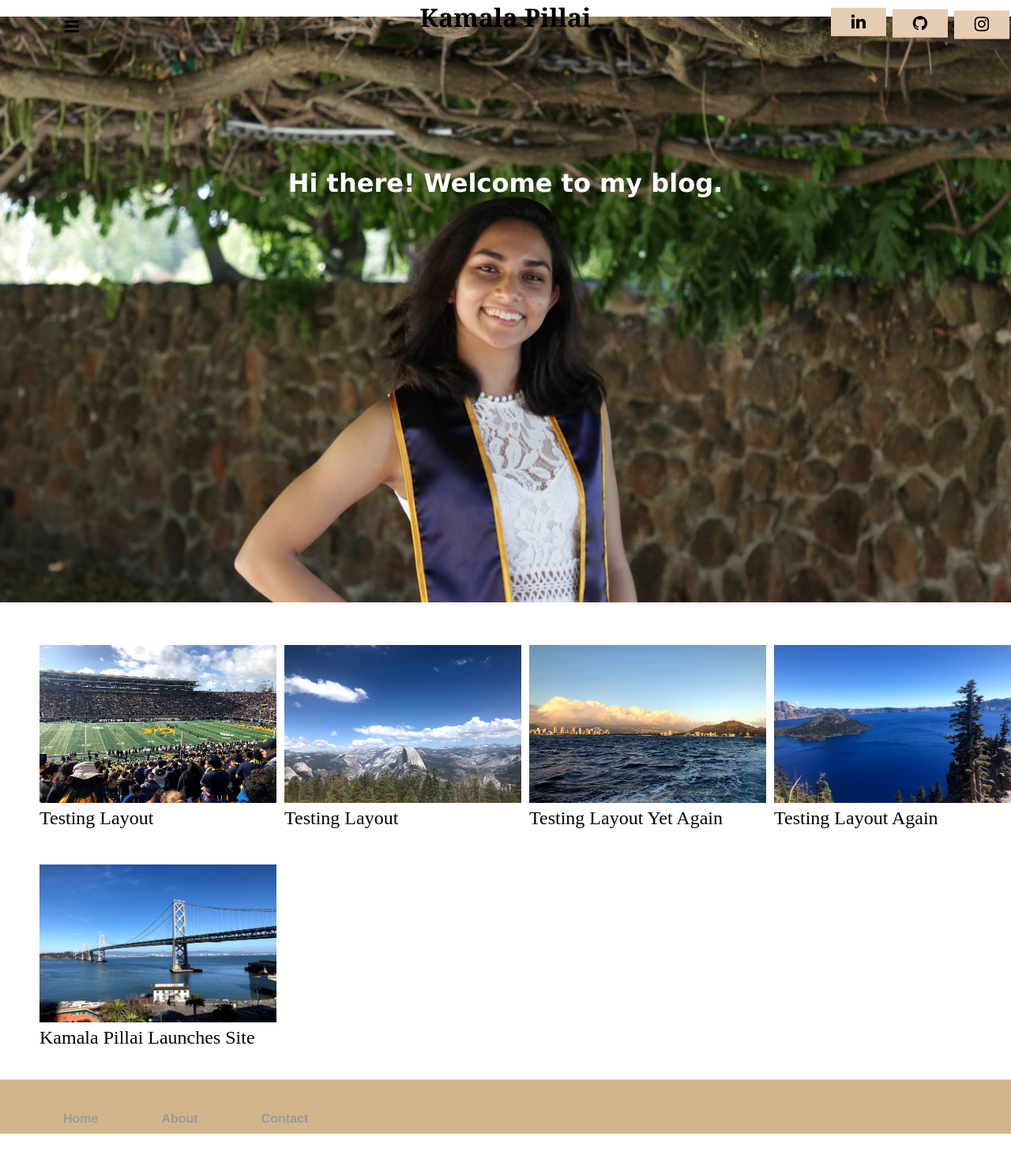
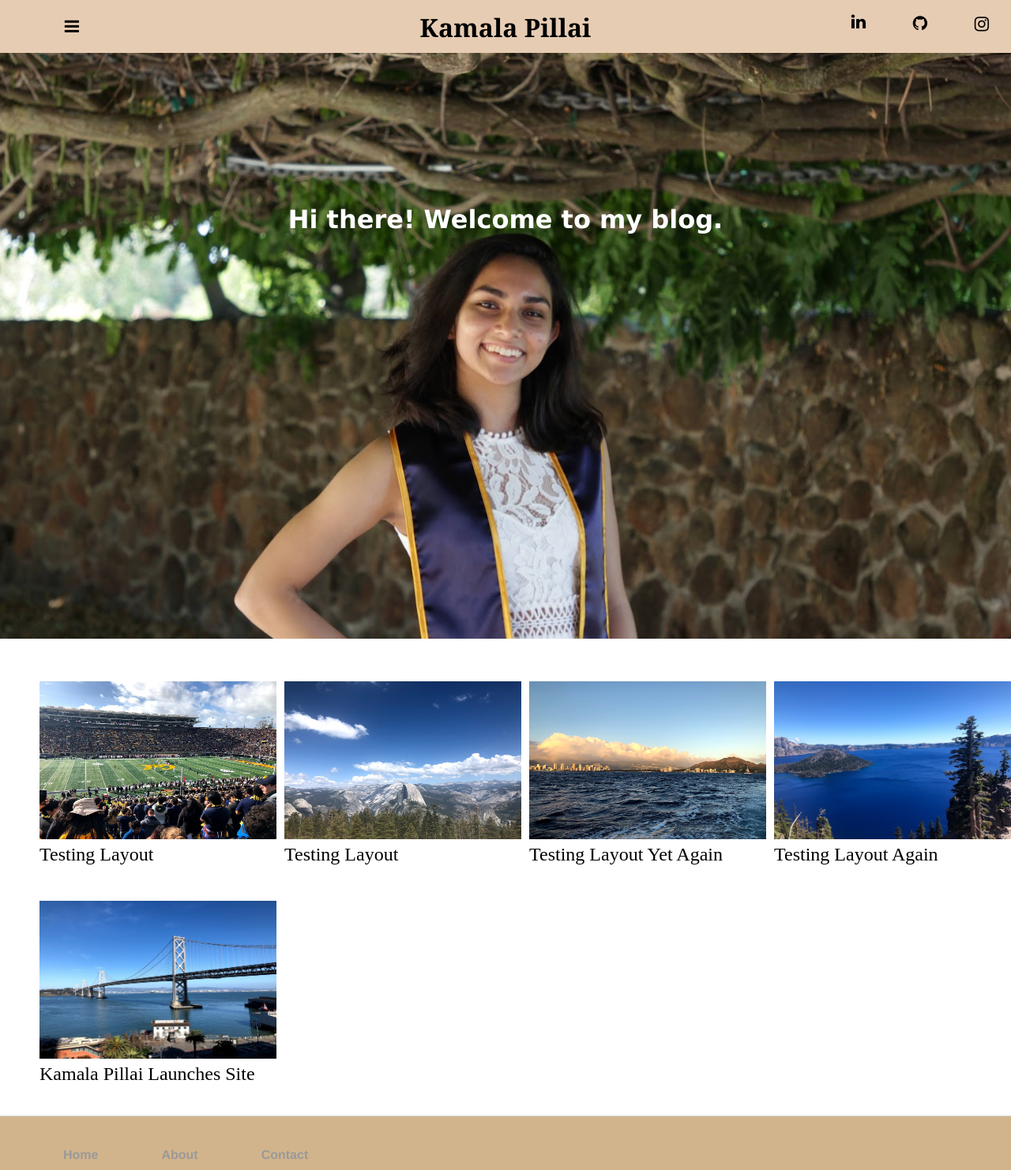
Before and after one commit to kpill/kpill.github.io, a Jekyll site: the page built from index.html, in a window 1280 px wide. Shown: the whole page at 79% size. Built offline with Jekyll 4.4.1, drawn with Linux system fonts in a browser that asks for light colours; before the commit the page ends 1436 px from its top, so only the background shows below that.

Commit message:
Update main.css

```diff
--- a/css/main.css
+++ b/css/main.css
@@ -1,6 +1,6 @@
 header {
 	position: relative;
-	/*overflow: hidden;*/
+	overflow: hidden;
 	color: Black;
 	background-color: rgb(230, 204, 179);
 	margin: 0;
@@ -8,8 +8,6 @@ header {
 
 h1.header {
 	margin: 0;
-	padding-top: 5vw;
-	padding-bottom: 5vw;
 	overflow: hidden;
 }
 
```
